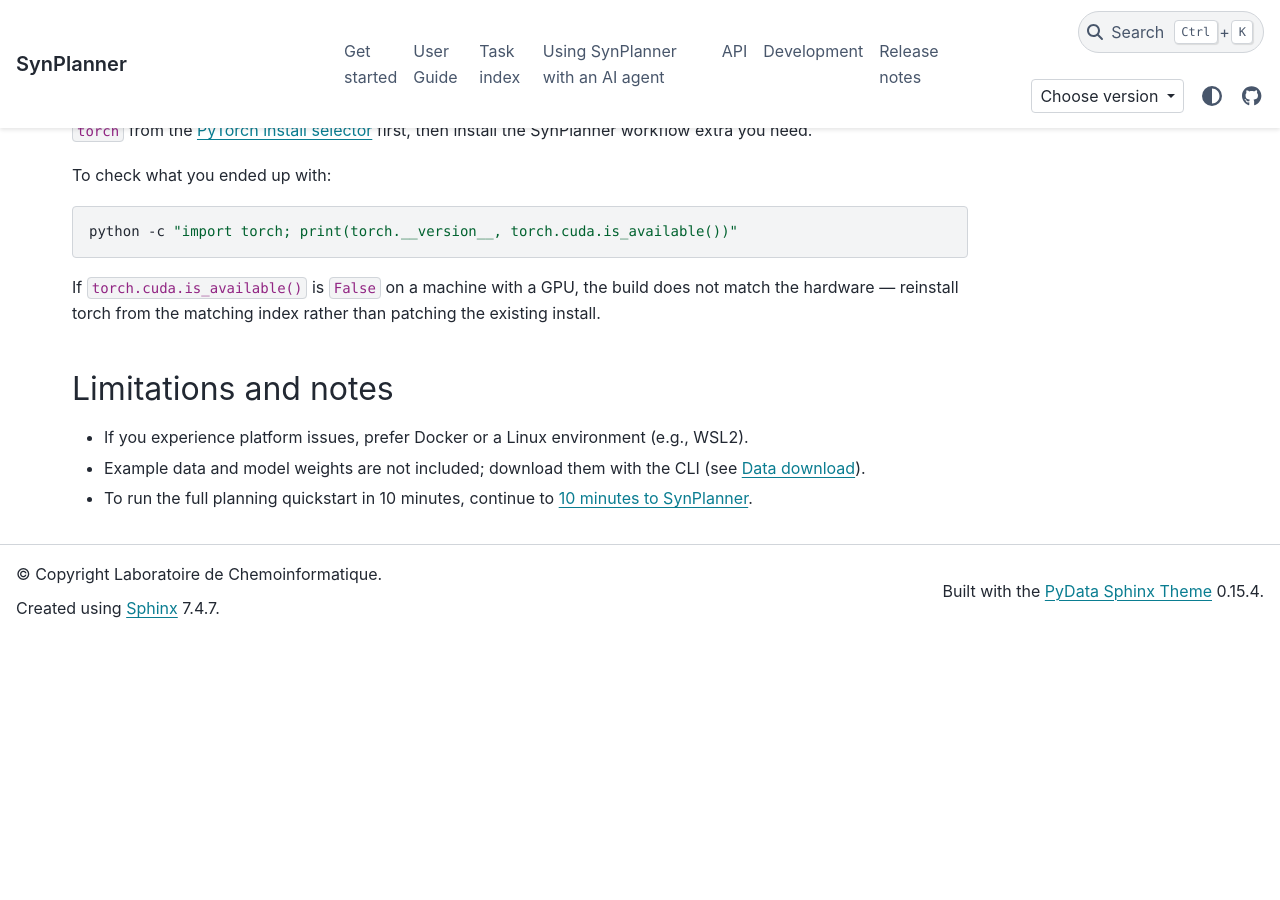
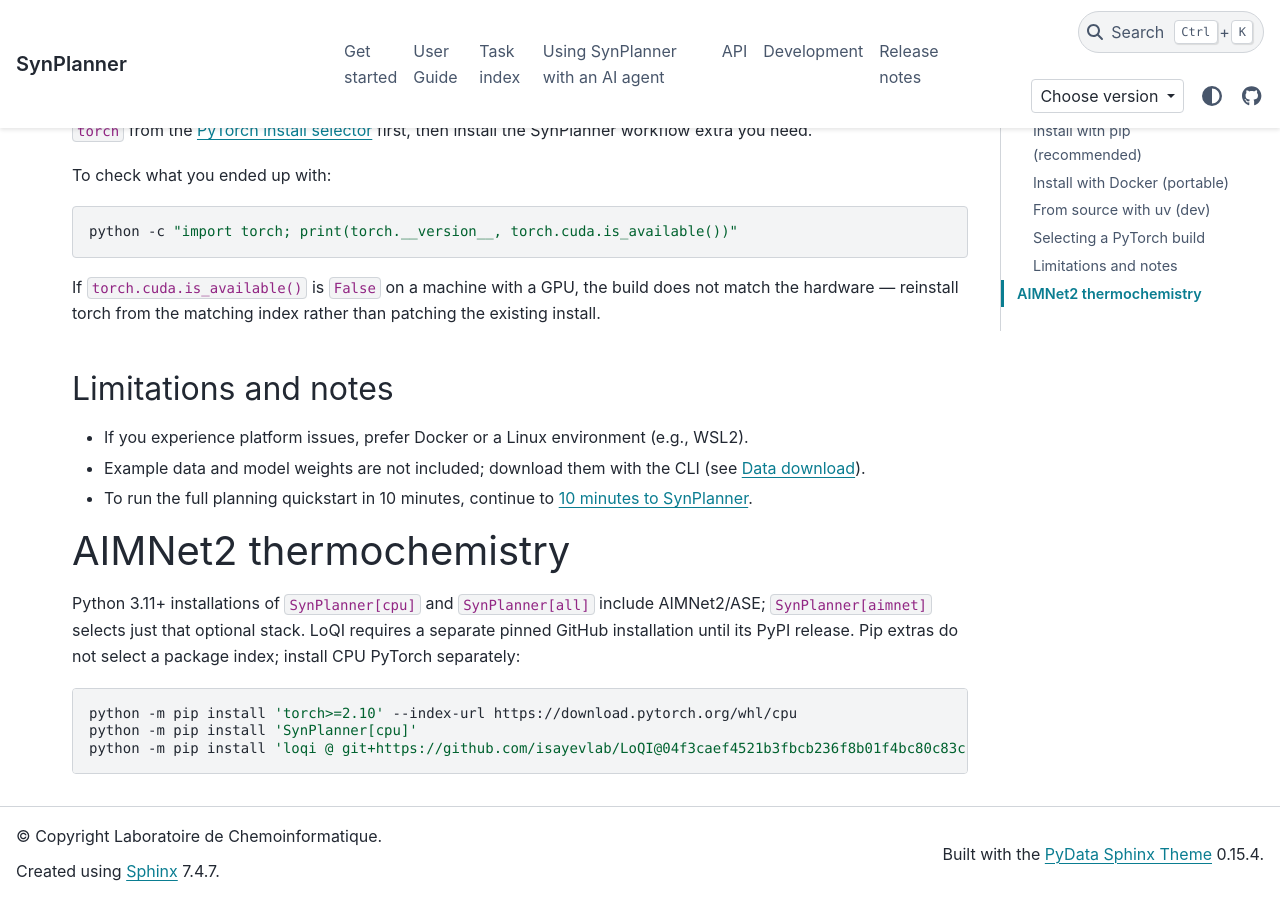
Before and after one commit to Laboratoire-de-Chemoinformatique/SynPlanner, a Sphinx documentation site: the page built from docs/get_started/installation.rst, in a window 1280 px wide and 900 px high, scrolled down 2086 px. Built offline with Sphinx 7.4.7 and the PyData theme 0.15.4, drawn with Linux system fonts in a browser that asks for light colours; pages that are not in the unit, such as notebooks, are missing from menus; before the commit the page ends 2723 px from its top, so only the background shows below that.

Commit message:
build(aimnet): add optional dependencies to cpu and all extras

```diff
--- a/docs/get_started/installation.rst
+++ b/docs/get_started/installation.rst
@@ -114,3 +114,19 @@ Limitations and notes
 - Example data and model weights are not included; download them with the CLI
   (see :doc:`data_download`).
 - To run the full planning quickstart in 10 minutes, continue to :doc:`/user_guide/ten_minutes`.
+
+
+
+AIMNet2 thermochemistry
+-----------------------
+
+Python 3.11+ installations of ``SynPlanner[cpu]`` and ``SynPlanner[all]`` include
+AIMNet2/ASE; ``SynPlanner[aimnet]`` selects just that optional stack. LoQI requires
+a separate pinned GitHub installation until its PyPI release. Pip extras do not
+select a package index; install CPU PyTorch separately:
+
+.. code-block:: bash
+
+   python -m pip install 'torch>=2.10' --index-url https://download.pytorch.org/whl/cpu
+   python -m pip install 'SynPlanner[cpu]'
+   python -m pip install 'loqi @ git+https://github.com/isayevlab/LoQI@04f3caef4521b3fbcb236f8b01f4bc80c83cb918'
```
Also changed, not shown: pyproject.toml (+7 -2 lines), 1 other file.
